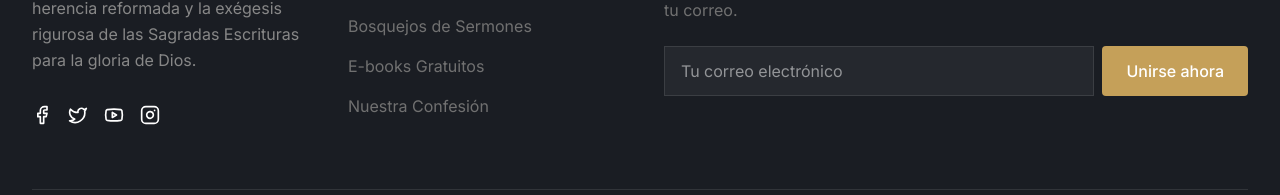
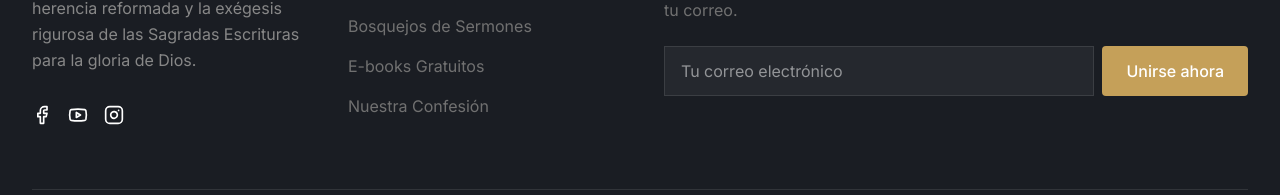
Before and after one commit to Edgardo-Lamas/sabidur-a322, a React (Vite) app: page /donaciones in a window 1280 px wide. Shown: the part 526-721 px from the top of the page. Built offline with nearby package versions, Linux system fonts and the light colour scheme.

Commit message:
feat: update YouTube channel and add social icons to footer

```diff
--- a/src/components/Footer.jsx
+++ b/src/components/Footer.jsx
@@ -1,6 +1,7 @@
 import React from 'react';
-import { Facebook, Twitter, Youtube, Instagram, Mail, Heart } from 'lucide-react';
+import { Facebook, Youtube, Instagram, Mail, Heart } from 'lucide-react';
 import { Link } from 'react-router-dom';
+import content from '../data/content.json';
 
 const Footer = () => {
     return (
@@ -16,10 +17,9 @@ const Footer = () => {
                             Dedicados a la proclamación de la herencia reformada y la exégesis rigurosa de las Sagradas Escrituras para la gloria de Dios.
                         </p>
                         <div className="flex gap-4">
-                            <a href="#" className="hover:text-sabiduria-gold transition-colors"><Facebook size={20} /></a>
-                            <a href="#" className="hover:text-sabiduria-gold transition-colors"><Twitter size={20} /></a>
-                            <a href="#" className="hover:text-sabiduria-gold transition-colors"><Youtube size={20} /></a>
-                            <a href="#" className="hover:text-sabiduria-gold transition-colors"><Instagram size={20} /></a>
+                            <a href={content.social.facebook} target="_blank" rel="noopener noreferrer" className="hover:text-sabiduria-gold transition-colors" title="Facebook"><Facebook size={20} /></a>
+                            <a href={content.social.youtube} target="_blank" rel="noopener noreferrer" className="hover:text-sabiduria-gold transition-colors" title="YouTube"><Youtube size={20} /></a>
+                            <a href={content.social.instagram} target="_blank" rel="noopener noreferrer" className="hover:text-sabiduria-gold transition-colors" title="Instagram"><Instagram size={20} /></a>
                         </div>
                     </div>
 
--- a/src/data/content.json
+++ b/src/data/content.json
@@ -82,6 +82,11 @@
             "pdfUrl": "/pdf/septuaginta final.pdf"
         }
     ],
+    "social": {
+        "youtube": "https://www.youtube.com/@sabiduria322",
+        "facebook": "https://facebook.com/sabiduria322",
+        "instagram": "https://instagram.com/sabiduria322"
+    },
     "hero": {
         "youtubeTitle": "Último Video: La Justificación por la Fe",
         "youtubeUrl": "https://www.youtube.com/embed/dQw4w9WgXcQ",
```
